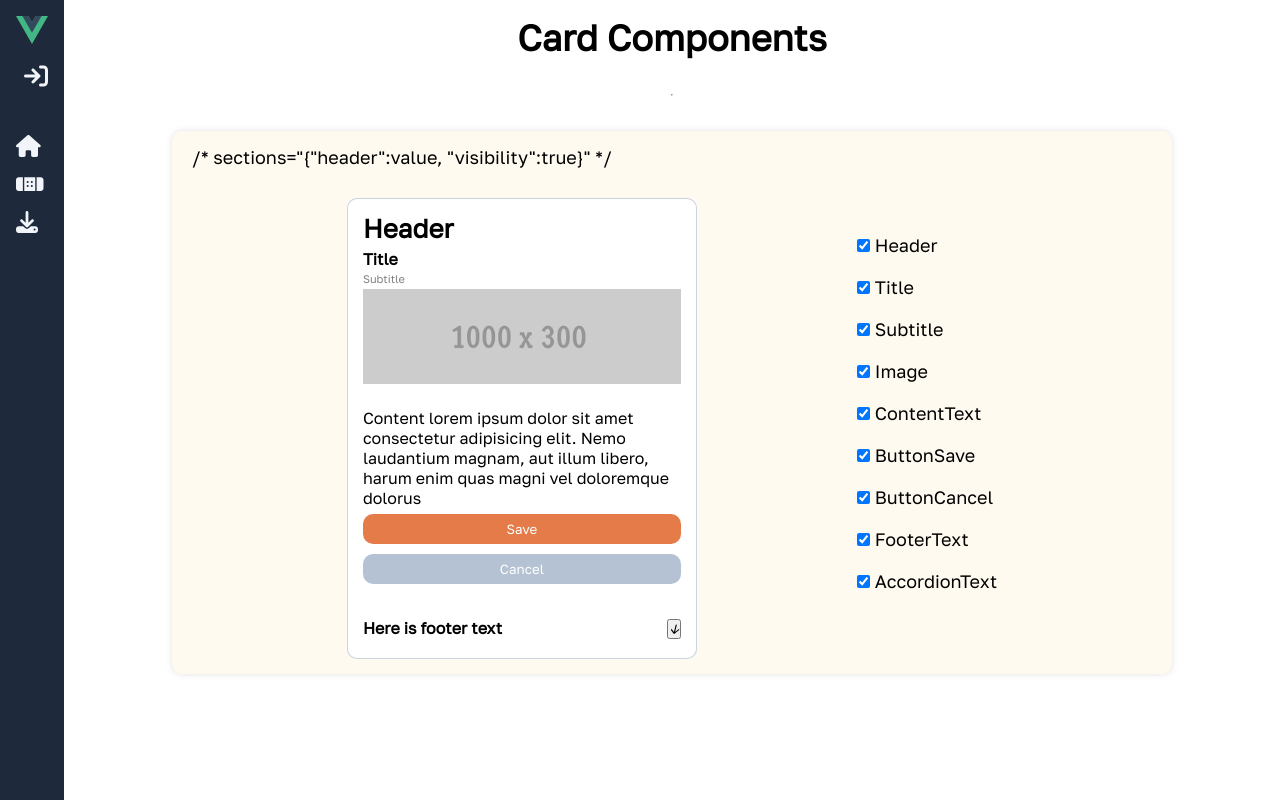
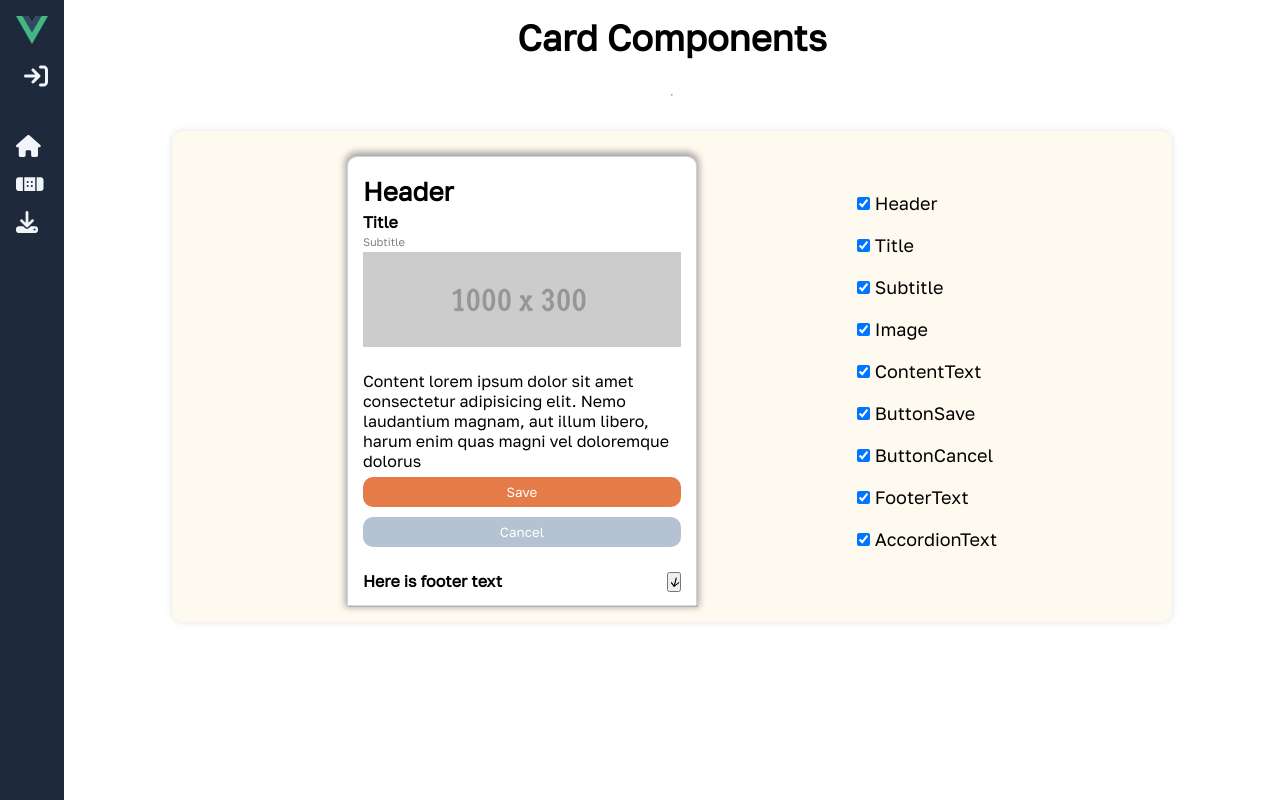
Before and after one commit to arsendemirci/vue-component-library, a Vue app: page /cards in a window 1280 px wide. Built offline with nearby package versions, Linux system fonts and the light colour scheme.

Commit message:
Improvement on animations and styles

```diff
--- a/src/components/library/card/HwCard.vue
+++ b/src/components/library/card/HwCard.vue
@@ -1,23 +1,34 @@
 <template>
+  <Transition name="card">
     <div class="card-wrapper">
       <div class="card-container">
         <div class="card-advanced">
+          <Transition>
             <h1 v-if="$props.cardSectionVisibility.isHeader" class="header">
               {{ header }}
             </h1>
+          </Transition>
+          <Transition>
             <h1 v-if="$props.cardSectionVisibility.isTitle" class="title">
               {{ title }}
             </h1>
+          </Transition>
+
+          <Transition>
             <h1 v-if="$props.cardSectionVisibility.isSubtitle" class="subtitle">
               {{ subtitle }}
             </h1>
+          </Transition>
+
+          <Transition>
             <div
               v-if="$props.cardSectionVisibility.isImage"
               class="card-image-wrapper"
             >
               <img src="../../../assets/1000x300.png" alt="" />
             </div>
-
+          </Transition>
+          <Transition>
             <div
               v-if="$props.cardSectionVisibility.isContentText"
               class="card-content"
@@ -26,50 +37,74 @@
                 {{ contentText }}
               </p>
             </div>
-
+          </Transition>
           <div class="card-buttons">
+            <Transition>
               <button
                 v-if="$props.cardSectionVisibility.isButtonSave"
                 class="hw-button orange"
               >
                 Save
               </button>
+            </Transition>
+            <Transition>
               <button
                 v-if="$props.cardSectionVisibility.isButtonCancel"
                 class="hw-button gray"
               >
                 Cancel
               </button>
+            </Transition>
           </div>
-
           <div class="card-footer flex">
+            <Transition>
               <div
                 v-if="$props.cardSectionVisibility.isFooterText"
                 class="footer-text-wrapper"
               >
                 <p>{{ footerText }}</p>
               </div>
+            </Transition>
+            <hr
+              v-if="$props.cardSectionVisibility.isAccordionText"
+              class="hw-divider"
+            />
+            <Transition>
               <div v-if="$props.cardSectionVisibility.isAccordionText">
-            <button @click="state.accordionToggle = !state.accordionToggle" class="button-mini"><i>↓</i></button>
+                <button
+                  @click="state.accordionToggle = !state.accordionToggle"
+                  class="button-mini"
+                >
+                  <i>↓</i>
+                </button>
               </div>
+            </Transition>
           </div>
           <Transition>
             <div
-          v-if="$props.cardSectionVisibility.isAccordionText && state.accordionToggle"
-          class="card-accordion-wrapper"
-          style="visibility: none"
-          active
+              v-if="
+                $props.cardSectionVisibility.isAccordionText &&
+                state.accordionToggle
+              "
+              class="card-accordion-wrapper ease"
             >
-          <hr class="hw-divider" />
-          <p class="accordion-text">
+              <div>
+                <p
+                  v-if="
+                    $props.cardSectionVisibility.isAccordionText &&
+                    state.accordionToggle
+                  "
+                  class="accordion-text"
+                >
                   {{ accordionText }}
                 </p>
               </div>
+            </div>
           </Transition>
-
         </div>
       </div>
     </div>
+  </Transition>
 </template>
 
 <script lang="ts" setup>
@@ -77,7 +112,6 @@ import {
   reactive,
   computed,
   //defineProps, auto declaration with lang ts
-  // defineEmits, auto declaration with lang ts
   watch,
   onMounted,
   PropType,
@@ -88,7 +122,6 @@ const props = defineProps({
   header: {
     type: String,
     required: true,
-    //default:"Header"
   },
   title: {
     type: String,
@@ -121,15 +154,57 @@ const state = reactive({
 </script>
 
 <style scoped lang="scss">
-.v-enter-active,
+.v-enter-from {
+  opacity: 0;
+  transform: scale(0.9);
+  max-height: 0;
+}
+.v-enter-to {
+  opacity: 1;
+  transform: scale(1);
+  max-height: 400px;
+}
+.v-leave-from {
+  max-height: 400px;
+  opacity: 1;
+}
+.v-leave-to {
+  max-height: 0;
+  opacity: 0;
+}
 .v-leave-active {
-  transition: opacity 0.5s ease;
+  transition: all 0.5s ease;
+}
+.v-enter-active {
+  transition: all 1s ease;
 }
 
-.v-enter-from,
-.v-leave-to {
+.ease-leave-to {
+  opacity: 1;
+  color: rgb(30, 135, 255);
+}
+
+.ease-enter-from {
   opacity: 0;
+  transform: translateY(-60px);
 }
+.ease-enter-to {
+  opacity: 1;
+  transform: translateY(0);
+}
+.ease-enter-active,
+.ease-leave-active {
+  transition: all 0.5s ease;
+}
+.ease-leave-from {
+  opacity: 1;
+  transform: translateY(0px);
+}
+.ease-leave-to {
+  opacity: 0;
+  transform: translateY(-60px);
+}
+
 .flex {
   display: flex;
   flex-direction: row;
@@ -138,12 +213,10 @@ const state = reactive({
 }
 .card-wrapper {
   margin-top: 10px;
-  box-shadow: dark 1px 1px 1px;
   width: 350px;
-  position: relative;
   -webkit-tap-highlight-color: transparent;
   background-color: palette-color-level(white, 100);
-  border-radius: palette-radius-level(5);
+  border-radius: palette-radius-level(5) palette-radius-level(5) 0 0;
   border: solid 1px palette-color-level(grey, 15);
   box-sizing: border-box;
   clear: both;
@@ -153,14 +226,18 @@ const state = reactive({
   font-size: palette-font-size-level(5);
   font-weight: palette-font-weight-level(5);
   line-height: 40px;
-  padding: palette-space-level(15), palette-space-level(15);
+  padding: palette-space-level(15) palette-space-level(15) 0
+    palette-space-level(15);
   position: static;
   text-align: left !important;
   user-select: none;
   white-space: normal;
-
+  /* offset-x | offset-y | blur-radius | spread-radius | color */
+  -webkit-box-shadow: -2px -1px 7.5px 3px rgba(0, 0, 0, 0.5);
+  -moz-box-shadow: -3px -2px 15px 7px rgba(0, 0, 0, 0.425);
+  box-shadow: 0px -2px 7px 2px rgba(0, 0, 0, 0.35);
   .card-container {
-    padding: palette-padding-level(10, 15);
+    height: auto;
     p {
       line-height: palette-space-level(20);
       font-weight: palette-font-weight-level(3);
@@ -188,8 +265,8 @@ const state = reactive({
           width: 100%;
         }
       }
-      .card-buttons{
-        padding-bottom: palette-space-level(20);
+      .card-buttons {
+        padding-bottom: palette-space-level(10);
       }
     }
   }
@@ -211,19 +288,26 @@ const state = reactive({
   }
 
   .card-footer {
+    position: relative;
+    padding-bottom: palette-space-level(5);
     p {
       font-weight: palette-font-weight-level(5);
     }
   }
 
   .hw-divider {
-    margin: 0;
-    width: 100%;
+    position: absolute;
+    bottom: -1px;
+    left: -15px;
+    width: 110%;
+    border: 1.3px ridge rgba($color: #393939, $alpha: 0.2)
   }
 
   .card-accordion-wrapper {
     .accordion-text {
       font-size: palette-font-size-level(4);
+      margin-top:palette-space-level(10) ;
+      margin-bottom:palette-space-level(15) ;
       font-weight: palette-font-weight-level(3);
       line-height: palette-space-level(25);
     }
--- a/src/views/card/Card.vue
+++ b/src/views/card/Card.vue
@@ -3,7 +3,6 @@
     <h1 slot="header">Card Components</h1>
     <hr />
     <div>
-      /* sections="{"header":value, "visibility":true}" */
       <div class="flex">
         <div class="cards-input">
           <hw-card
--- a/src/views/select/Select.vue
+++ b/src/views/select/Select.vue
@@ -131,7 +131,7 @@ export default {
   },
   components: {
     SelectDemo,
-    HwSelect
+    HwSelect,
   },
 };
 </script>
@@ -157,7 +157,7 @@ export default {
     }
   }
   > div {
-    padding:palette-space-level(15) palette-space-level(20);
+    padding: palette-space-level(15) palette-space-level(20);
     flex-direction: column;
     background: palette-color-level(white, 100);
     border-radius: palette-radius-level(5);
@@ -173,10 +173,8 @@ export default {
         font-size: large;
       }
     }
-
     .option {
       display: flex;
-
       &:hover {
         .option-value {
           border-color: palette-color-level(white, 100);
```
Lines whose indentation alone changed are shown as unchanged.
